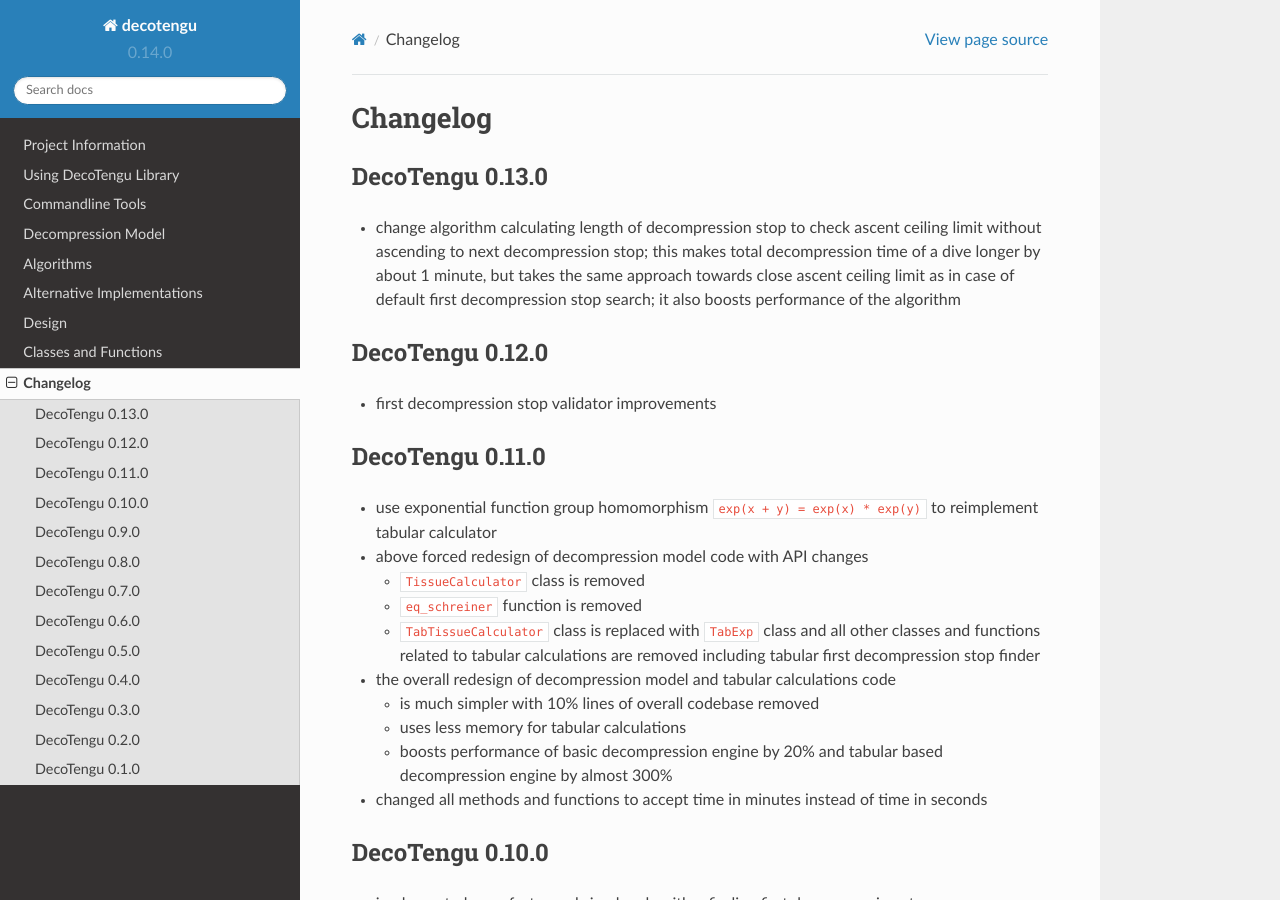
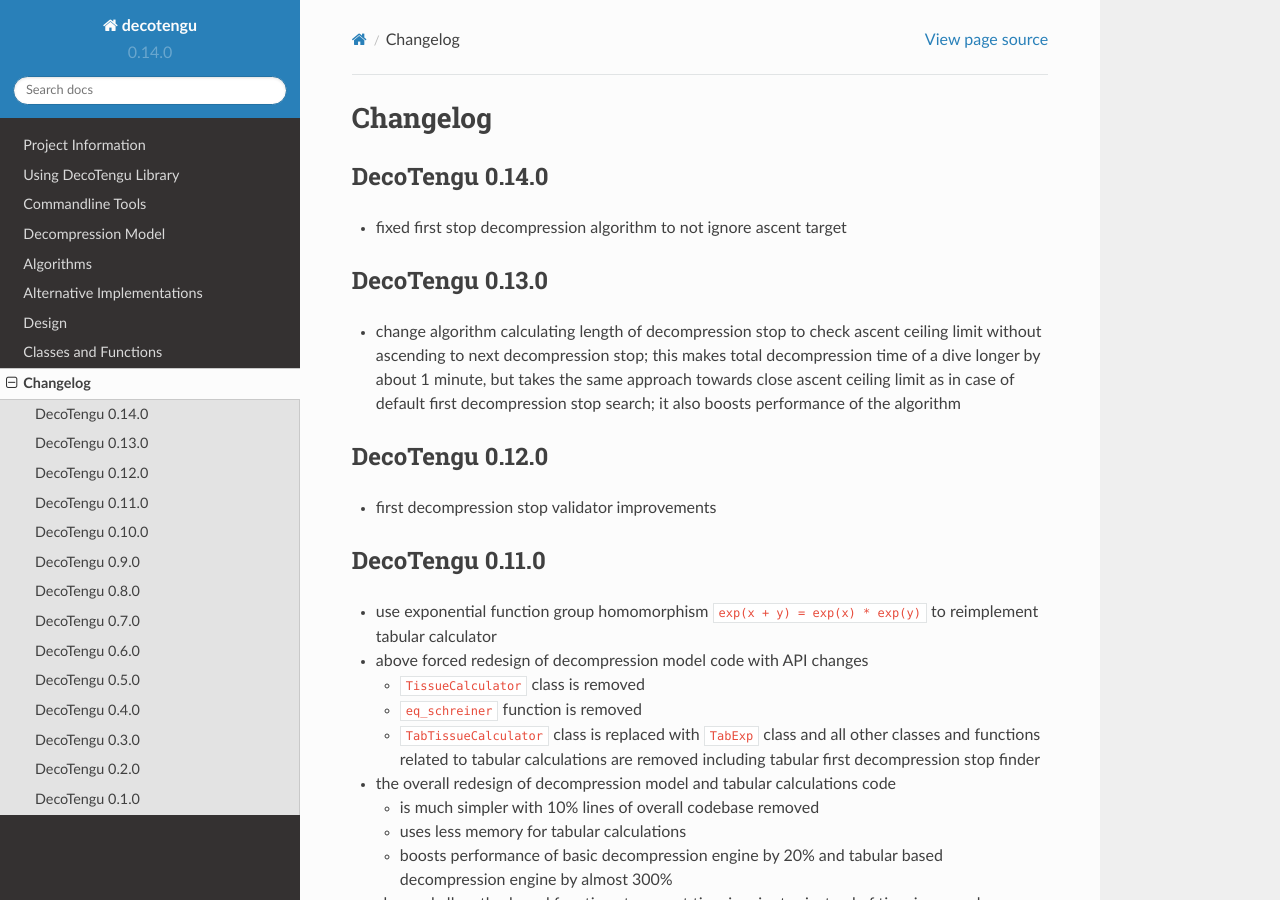
Before and after one commit to gully/decotengu, a Sphinx documentation site: the page built from doc/changelog.rst, in a window 1280 px wide and 900 px high. Built offline with Sphinx 7.4.7 and the Read the Docs theme 2.0.0, drawn with Linux system fonts in a browser that asks for light colours.

Commit message:
- added ver. 0.14.0 changelog

```diff
--- a/doc/changelog.rst
+++ b/doc/changelog.rst
@@ -1,5 +1,9 @@
 Changelog
 =========
+DecoTengu 0.14.0
+----------------
+- fixed first stop decompression algorithm to not ignore ascent target
+
 DecoTengu 0.13.0
 ----------------
 - change algorithm calculating length of decompression stop to check ascent
```
